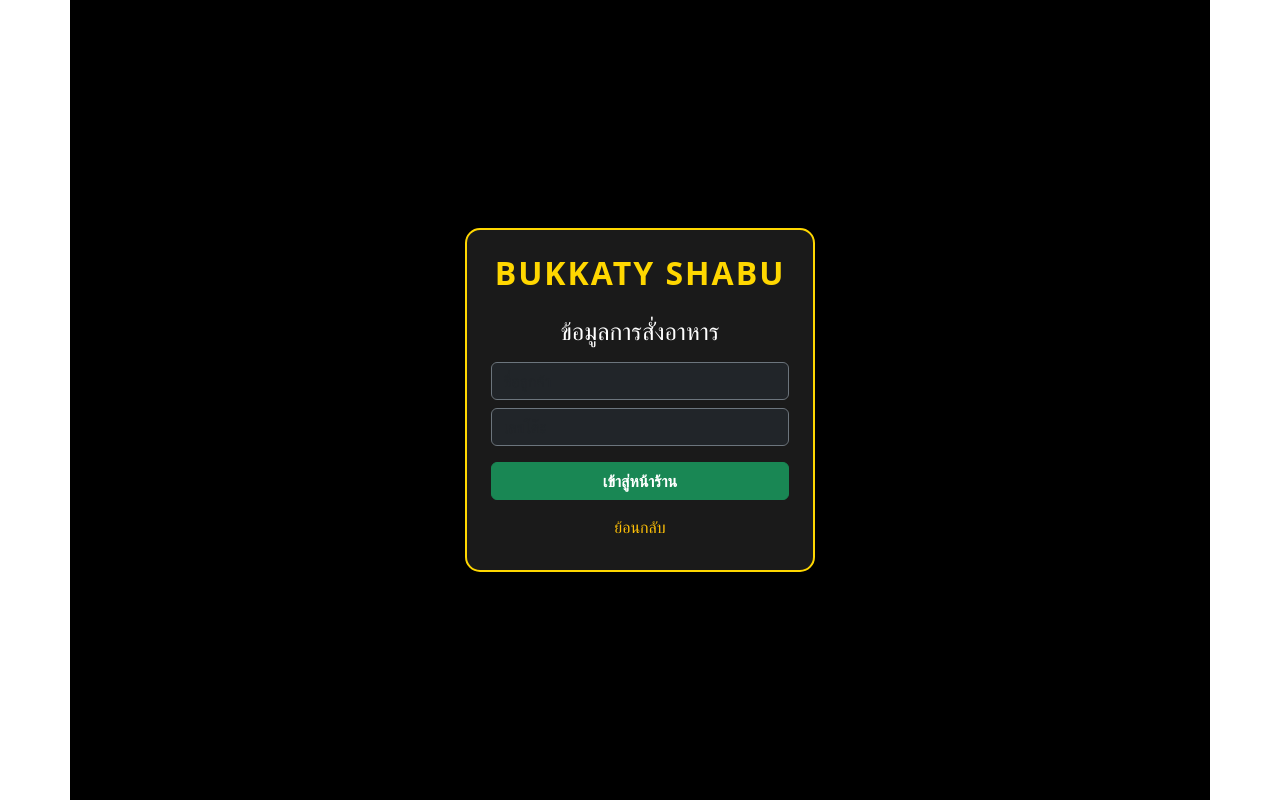
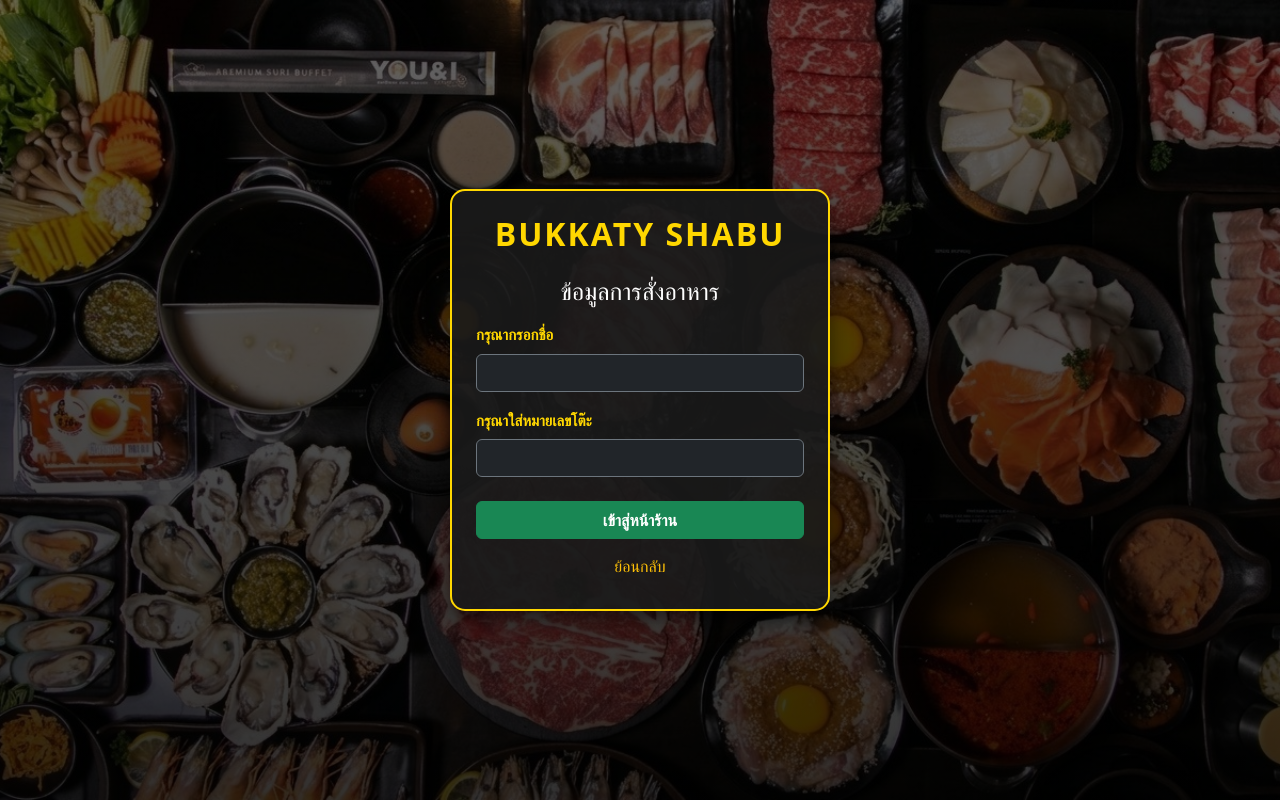
Before and after one commit to Apichat839/BUKKATY-SHABU, a Next.js app in the folder BUKKATY-SHABU/employee-app/: page /login in a window 1280 px wide. Both pictures are taken after a click on the button "สำหรับลูกค้า". Built offline with nearby package versions, Linux system fonts and the light colour scheme.

Commit message:
แก้loginครั้งที่1

```diff
--- a/BUKKATY-SHABU/employee-app/src/app/login/page.js
+++ b/BUKKATY-SHABU/employee-app/src/app/login/page.js
@@ -7,19 +7,43 @@
 export default function LoginPage() {
     const router = useRouter();
     const [view, setView] = useState("main");
+
+    // State เก็บค่าที่พิมพ์
     const [name, setName] = useState("");
     const [table, setTable] = useState("");
     const [password, setPassword] = useState("");
 
+    // State เก็บข้อความแจ้งเตือน (Error)
+    const [nameError, setNameError] = useState("");
+    const [tableError, setTableError] = useState("");
+    const [passwordError, setPasswordError] = useState("");
+
     // --- ส่วนของลูกค้า ---
     const handleCustomerSubmit = () => {
-        if (!name || !table) return alert("กรุณากรอกข้อมูลให้ครบ");
+        let isValid = true;
 
-        /** * ปรับ Key ให้ตรงตามมาตรฐานที่หน้า Menu และ Bill เรียกใช้:
-         * หน้า Menu ใช้: table_number
-         * หน้า Bill ใช้: name และ table
-         * ดังนั้นเราจะ set ไว้ให้ครบทุกตัวเพื่อความชัวร์ครับ
-         */
+        // รีเซ็ต Error ก่อนเช็คใหม่
+        setNameError("");
+        setTableError("");
+
+        // เช็คชื่อ
+        if (!name.trim()) {
+            setNameError("กรุณากรอกชื่อลูกค้า");
+            isValid = false;
+        }
+
+        // เช็คเลขโต๊ะ
+        if (!table) {
+            setTableError("กรุณากรอกหมายเลขโต๊ะ");
+            isValid = false;
+        } else if (Number(table) <= 0) {
+            setTableError("หมายเลขโต๊ะต้องมากกว่า 0");
+            isValid = false;
+        }
+
+        // ถ้ามีจุดที่ผิด ให้หยุดการทำงานทันที
+        if (!isValid) return;
+
         sessionStorage.setItem("name", name);
         sessionStorage.setItem("customer_name", name);
         sessionStorage.setItem("table", table);
@@ -28,19 +52,58 @@
         router.push('/menu');
     };
 
-    // --- ส่วนของพนักงาน ---
-    const handleStaffLogin = () => {
-        // เช็คแบบง่ายตามโค้ดเดิม หรือจะ Fetch ไปที่ /api/login ของ Backend ก็ได้ครับ
-        if (password === "1234") {
-            router.push('/staff');
+    // ฟังก์ชันจัดการช่องกรอกชื่อ
+    const handleNameChange = (e) => {
+        const value = e.target.value;
+        const regex = /^[a-zA-Zก-๙\s]*$/;
+
+        if (!regex.test(value)) {
+            setNameError("รองรับเฉพาะภาษาไทยและภาษาอังกฤษเท่านั้น");
         } else {
-            alert("รหัสผ่านไม่ถูกต้อง");
+            setNameError("");
+            setName(value);
         }
     };
 
+    // ฟังก์ชันจัดการช่องกรอกเลขโต๊ะ
+    const handleTableChange = (e) => {
+        const value = e.target.value;
+        setTableError("");
+
+        if (value === "" || Number(value) >= 0) {
+            setTable(value);
+        }
+    };
+
+    // --- ส่วนของพนักงาน ---
+    const handleStaffLogin = () => {
+        setPasswordError("");
+
+        if (!password) {
+            setPasswordError("กรุณากรอกรหัสผ่าน");
+        } else if (password === "1234") {
+            router.push('/staff');
+        } else {
+            setPasswordError("รหัสผ่านไม่ถูกต้อง");
+        }
+    };
+
+    // ===== 1. เพิ่ม Style สำหรับ Background ที่นี่ =====
+    const backgroundStyle = {
+        minHeight: '100vh',
+        // ใช้ linear-gradient เพื่อสร้างสีดำจางๆ (overlay) ทับรูปภาพ จะได้อ่านตัวหนังสือในกล่องง่ายๆ
+        // URL ของรูปภาพ สมมติว่าไฟล์ชื่อ bg.jpg เก็บไว้ในโฟลเดอร์ public
+        backgroundImage: `linear-gradient(rgba(0, 0, 0, 0.6), rgba(0, 0, 0, 0.8)), url('/bg.jpg')`,
+        backgroundSize: 'cover',
+        backgroundPosition: 'center',
+        backgroundAttachment: 'fixed'
+    };
+
     return (
-        <Container className="d-flex justify-content-center align-items-center" style={{ minHeight: '100vh', background: '#000' }}>
-            <Card style={{ width: '350px', background: '#1a1a1a', border: '2px solid gold', color: 'gold', borderRadius: '15px' }}>
+        // ===== 2. นำ style ไปใส่ใน Container =====
+        <Container fluid className="d-flex justify-content-center align-items-center" style={backgroundStyle}>
+            {/* ปรับสีพื้นหลังของ Card ให้มีความโปร่งใสเล็กน้อย (0.9) เพื่อความสวยงาม */}
+            <Card style={{ width: '380px', background: 'rgba(26, 26, 26, 0.9)', border: '2px solid gold', color: 'gold', borderRadius: '15px', boxShadow: '0 8px 20px rgba(0,0,0,0.5)' }}>
                 <Card.Body className="text-center p-4">
                     <h2 className="mb-4" style={{ fontWeight: 'bold', letterSpacing: '2px' }}>BUKKATY SHABU</h2>
 
@@ -58,21 +121,45 @@
                     {view === "customer" && (
                         <div>
                             <h4 className="mb-3 text-white">ข้อมูลการสั่งอาหาร</h4>
+
+                            <Form.Group className="mb-3 text-start">
+                                <Form.Label style={{ color: 'gold', fontSize: '15px', fontWeight: 'bold' }}>
+                                    กรุณากรอกชื่อ
+                                </Form.Label>
                                 <Form.Control
-                                placeholder="ชื่อลูกค้า"
-                                className="mb-2 bg-dark text-white border-secondary"
-                                onChange={(e) => setName(e.target.value)}
+                                    className={`bg-dark text-white ${nameError ? 'border-danger' : 'border-secondary'}`}
+                                    value={name}
+                                    onChange={handleNameChange}
                                 />
+                                {nameError && <div className="text-danger mt-1" style={{ fontSize: '13px' }}>{nameError}</div>}
+                            </Form.Group>
+
+                            <Form.Group className="mb-4 text-start">
+                                <Form.Label style={{ color: 'gold', fontSize: '15px', fontWeight: 'bold' }}>
+                                    กรุณาใส่หมายเลขโต๊ะ
+                                </Form.Label>
                                 <Form.Control
                                     type="number"
-                                placeholder="เลขโต๊ะ"
-                                className="mb-3 bg-dark text-white border-secondary"
-                                onChange={(e) => setTable(e.target.value)}
+                                    min="1"
+                                    className={`bg-dark text-white ${tableError ? 'border-danger' : 'border-secondary'}`}
+                                    value={table}
+                                    onChange={handleTableChange}
+                                    onKeyDown={(e) => {
+                                        if (e.key === '-' || e.key === 'e' || e.key === 'E') {
+                                            e.preventDefault();
+                                        }
+                                    }}
                                 />
+                                {tableError && <div className="text-danger mt-1" style={{ fontSize: '13px' }}>{tableError}</div>}
+                            </Form.Group>
+
                             <Button variant="success" className="w-100 mb-2 fw-bold" onClick={handleCustomerSubmit}>
                                 เข้าสู่หน้าร้าน
                             </Button>
-                            <Button variant="link" className="text-warning text-decoration-none" onClick={() => setView("main")}>
+                            <Button variant="link" className="text-warning text-decoration-none" onClick={() => {
+                                setView("main");
+                                setNameError(""); setTableError(""); setName(""); setTable("");
+                            }}>
                                 ย้อนกลับ
                             </Button>
                         </div>
@@ -81,16 +168,29 @@
                     {view === "staff" && (
                         <div>
                             <h4 className="mb-3 text-white">พนักงานเข้าสู่ระบบ</h4>
+
+                            <Form.Group className="mb-4 text-start">
+                                <Form.Label style={{ color: 'gold', fontSize: '15px', fontWeight: 'bold' }}>
+                                    กรุณากรอกรหัสผ่าน
+                                </Form.Label>
                                 <Form.Control
                                     type="password"
-                                placeholder="รหัสผ่าน"
-                                className="mb-3 bg-dark text-white border-secondary"
-                                onChange={(e) => setPassword(e.target.value)}
+                                    className={`bg-dark text-white ${passwordError ? 'border-danger' : 'border-secondary'}`}
+                                    onChange={(e) => {
+                                        setPasswordError("");
+                                        setPassword(e.target.value);
+                                    }}
                                 />
+                                {passwordError && <div className="text-danger mt-1" style={{ fontSize: '13px' }}>{passwordError}</div>}
+                            </Form.Group>
+
                             <Button variant="warning" className="w-100 mb-2 fw-bold" onClick={handleStaffLogin}>
                                 ตกลง
                             </Button>
-                            <Button variant="link" className="text-warning text-decoration-none" onClick={() => setView("main")}>
+                            <Button variant="link" className="text-warning text-decoration-none" onClick={() => {
+                                setView("main");
+                                setPasswordError("");
+                            }}>
                                 ย้อนกลับ
                             </Button>
                         </div>
```
Also changed, not shown: BUKKATY-SHABU/employee-app/public/bg.jpg (added). Lines whose indentation alone changed are shown as unchanged.
